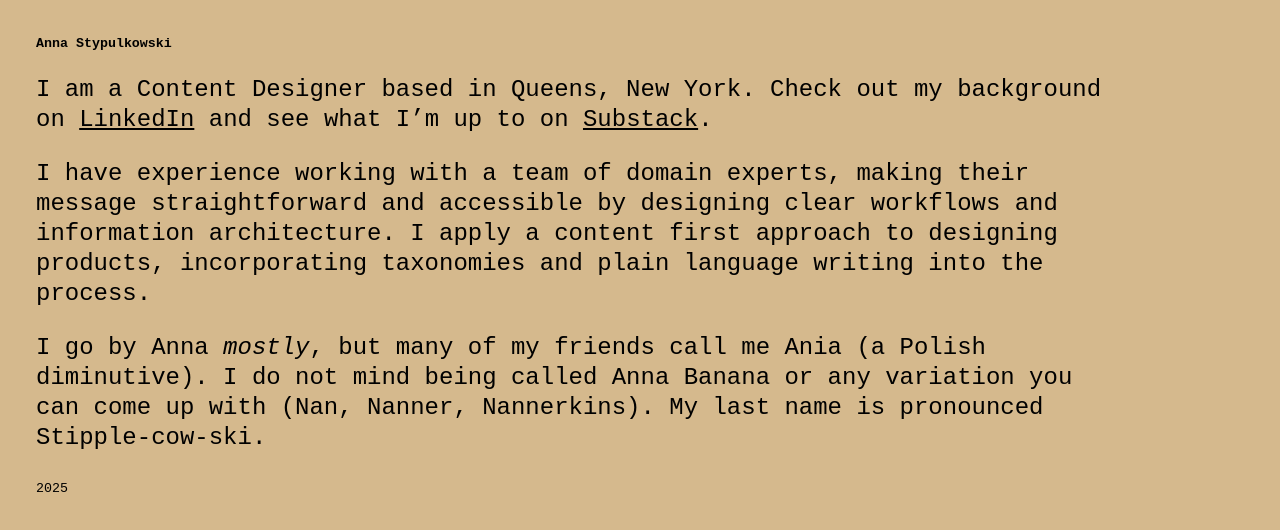
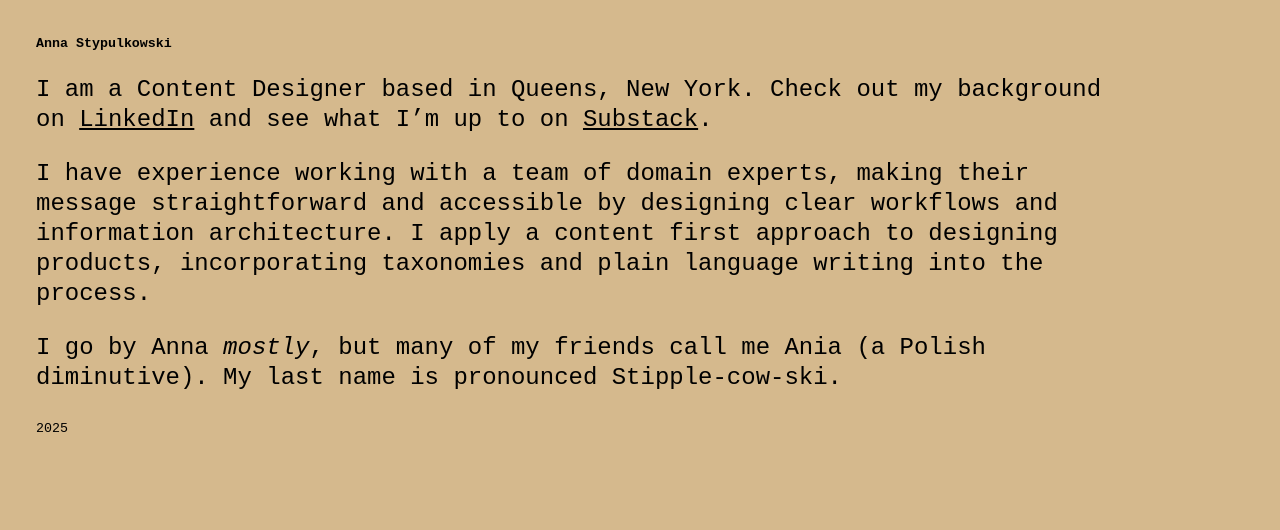
Before and after one commit to aniagaska/annastypulkowski, a plain HTML site: page index.html in a window 1280 px wide. Drawn offline with Linux system fonts and the light colour scheme; a web font is replaced by a local one.

Commit message:
More copy changes
I cannot be stopped

```diff
--- a/index.html
+++ b/index.html
@@ -24,9 +24,7 @@
       <p>I have experience working with a team of domain experts, making their message straightforward and accessible by
         designing clear workflows and information architecture. I apply a content first approach to designing products, incorporating taxonomies and plain language writing into
         the process.</p>
-      <p>I go by Anna <em>mostly</em>, but many of my friends call me Ania (a Polish diminutive). I do not mind being
-        called Anna
-        Banana or any variation you can come up with (Nan, Nanner, Nannerkins). My last name is pronounced
+      <p>I go by Anna <em>mostly</em>, but many of my friends call me Ania (a Polish diminutive). My last name is pronounced
         Stipple-cow-ski.</p>
     </main>
     <footer>
```
